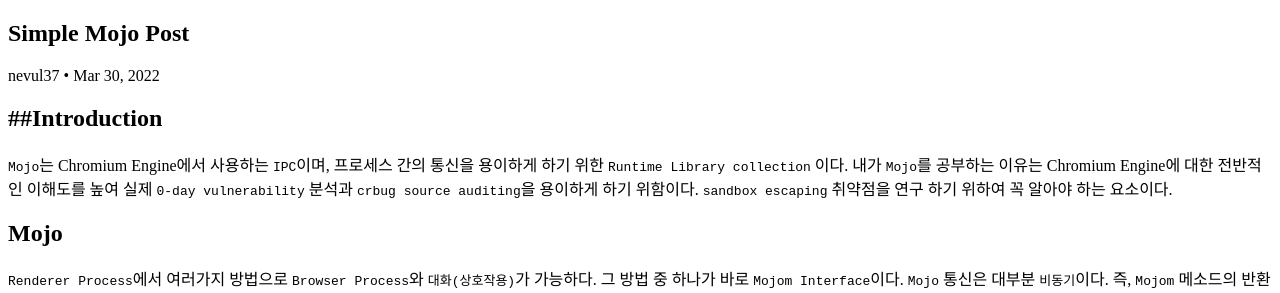
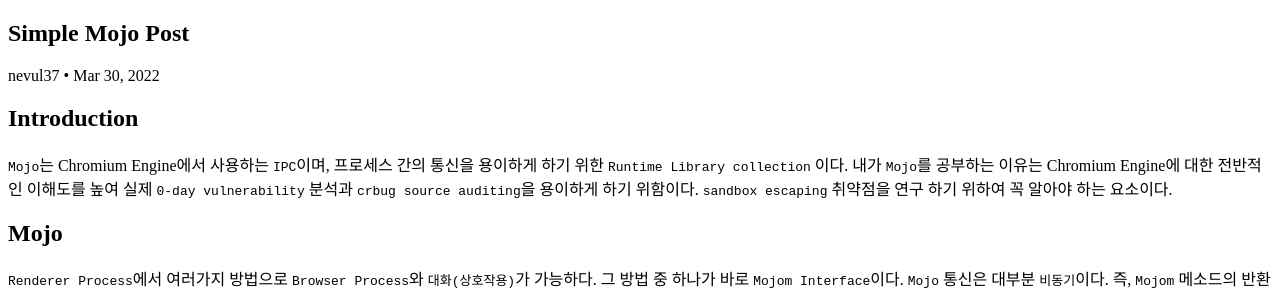
Before and after one commit to abysslab/abysslab.github.io, a Jekyll site: the page built from _posts/2022-03-30-Mojo1.md, in a window 1280 px wide. Shown: the part 208-501 px from the top of the page. Built offline with Jekyll 4.4.1, drawn with Linux system fonts in a browser that asks for light colours.

````diff
--- a/_posts/2022-03-30-Mojo1.md
+++ b/_posts/2022-03-30-Mojo1.md
@@ -4,7 +4,8 @@ author: "nevul37"
 title: Simple Mojo Post
 ---
 
-##Introduction
+
+Introduction
 ---
 ```Mojo```는 Chromium Engine에서 사용하는 ```IPC```이며, 프로세스 간의 통신을 용이하게 하기 위한 ```Runtime Library collection``` 이다. 내가 ```Mojo```를 공부하는 이유는
 Chromium Engine에 대한 전반적인 이해도를 높여 실제 ```0-day vulnerability``` 분석과 ```crbug source auditing```을 용이하게 하기 위함이다. ```sandbox escaping``` 취약점을 연구
````
